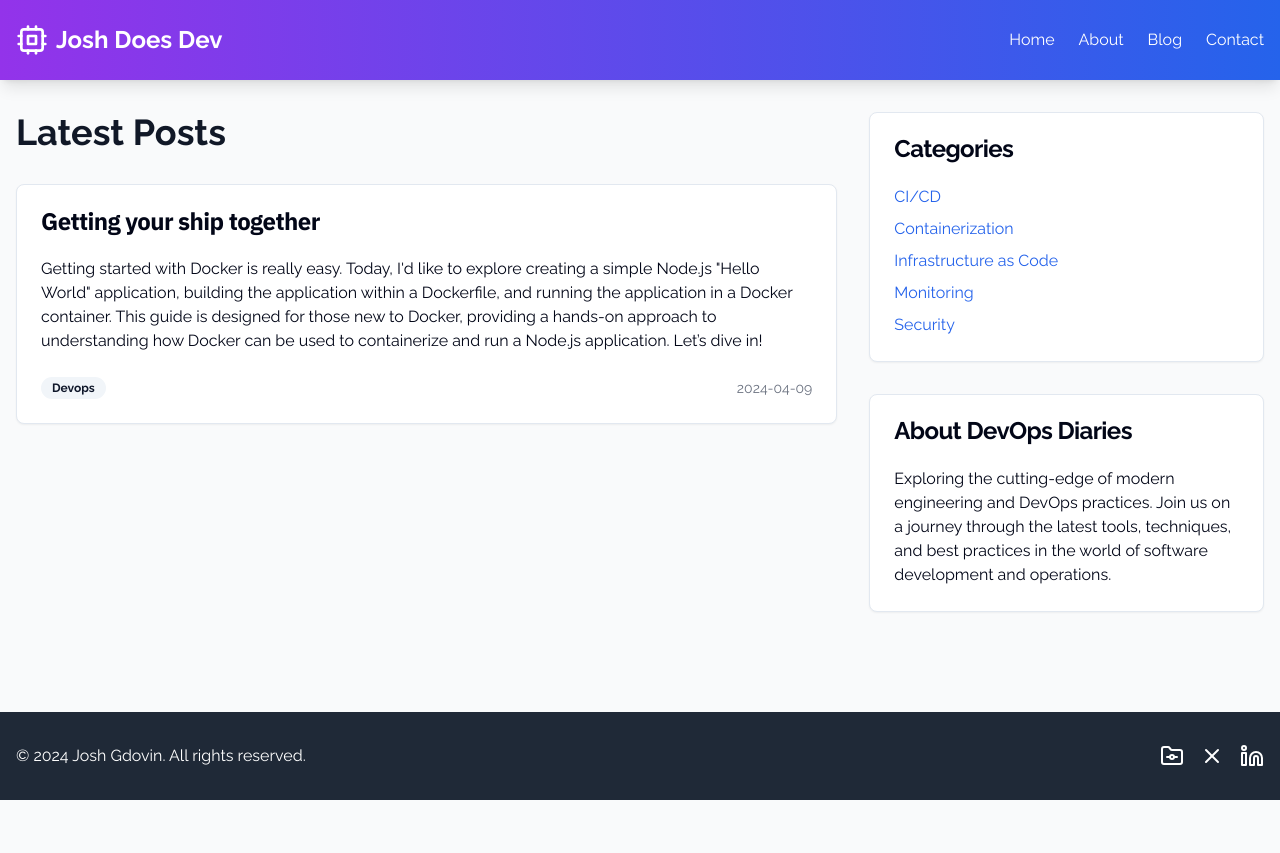
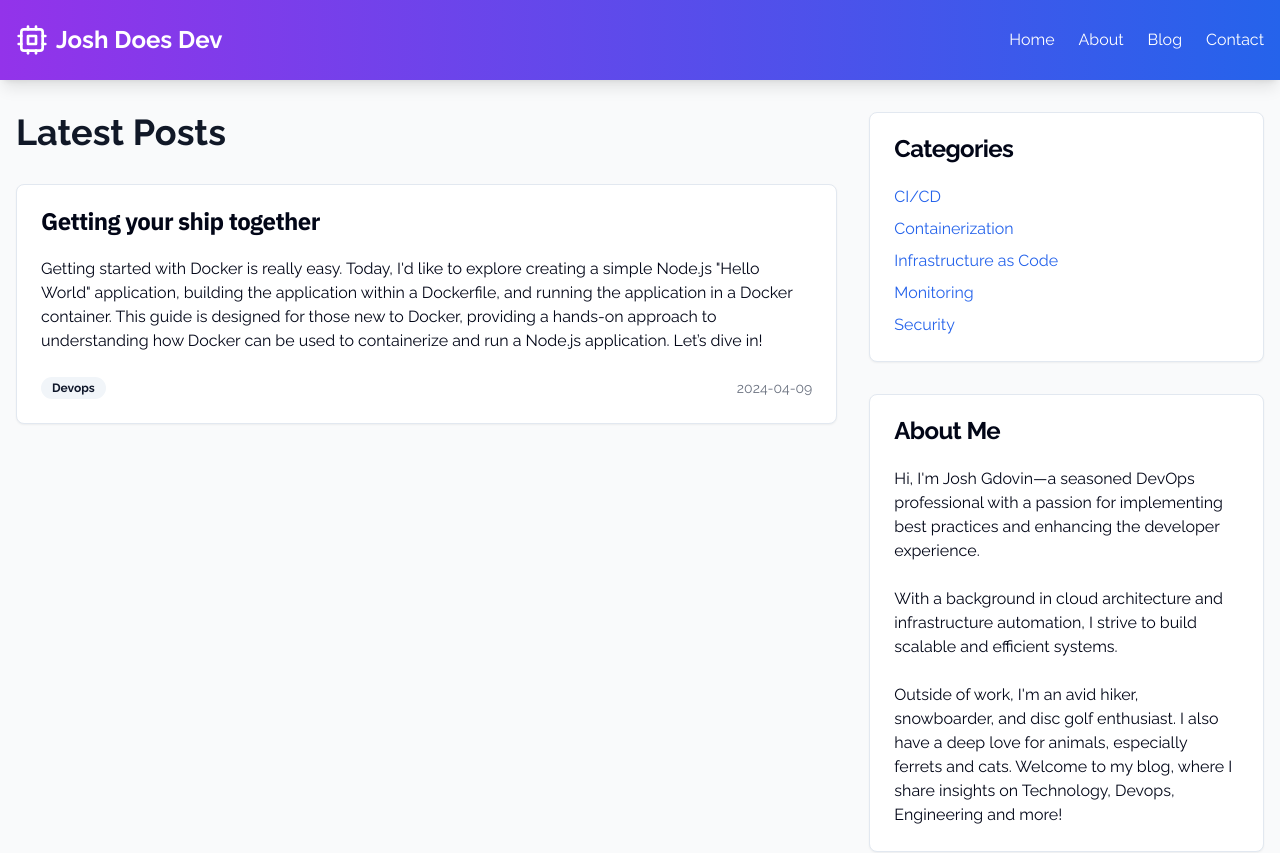
Before and after one commit to jgdovin/joshdoesdev, a Next.js app: page / in a window 1280 px wide. Shown: the top 853 px of the page. Before the commit the page ends 800 px from the top, so only its background shows below. Built offline with nearby package versions, Linux system fonts and the light colour scheme.

Commit message:
update about me

```diff
--- a/src/app/page.tsx
+++ b/src/app/page.tsx
@@ -63,14 +63,23 @@ export default function Home() {
         </Card>
         <Card>
           <CardHeader>
-            <CardTitle>About DevOps Diaries</CardTitle>
+            <CardTitle>About Me</CardTitle>
           </CardHeader>
-          <CardContent>
+          <CardContent className="flex flex-col gap-6">
             <p>
-              Exploring the cutting-edge of modern engineering and DevOps
-              practices. Join us on a journey through the latest tools,
-              techniques, and best practices in the world of software
-              development and operations.
+              Hi, I'm Josh Gdovin—a seasoned DevOps professional with a passion
+              for implementing best practices and enhancing the developer
+              experience.
+            </p>
+            <p>
+              With a background in cloud architecture and infrastructure
+              automation, I strive to build scalable and efficient systems.
+            </p>
+            <p>
+              Outside of work, I'm an avid hiker, snowboarder, and disc golf
+              enthusiast. I also have a deep love for animals, especially
+              ferrets and cats. Welcome to my blog, where I share insights on
+              Technology, Devops, Engineering and more!
             </p>
           </CardContent>
         </Card>
```
Also changed, not shown: 1 other file (tests, documents, lock files or other folders).
